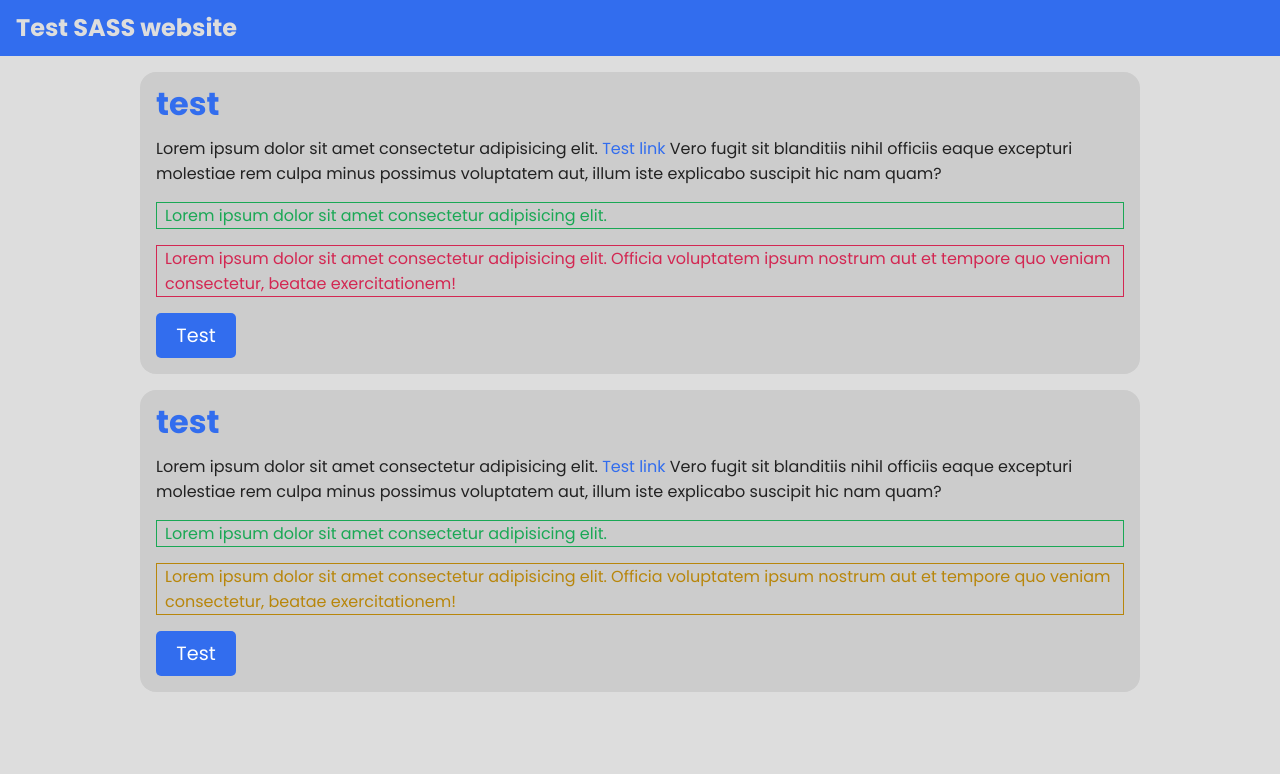
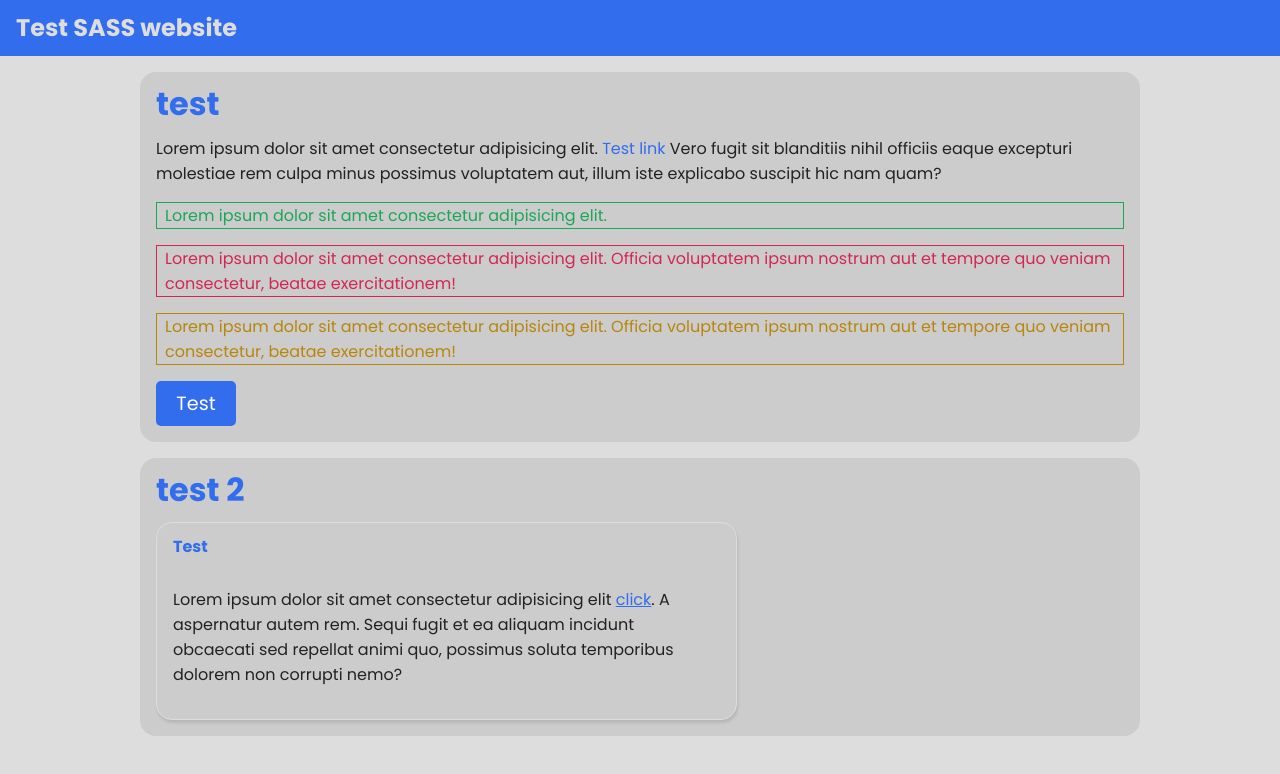
Before and after one commit to Quiatus/prj-sasslib, a website: page index.html in a window 1280 px wide. Drawn offline with Linux system fonts and the light colour scheme.

Commit message:
add partials

```diff
--- a/index.html
+++ b/index.html
@@ -24,21 +24,25 @@
 
             <p class="error">Lorem ipsum dolor sit amet consectetur adipisicing elit. Officia voluptatem ipsum nostrum aut et tempore quo veniam consectetur, beatae exercitationem!</p>
 
-            <button>Test</button>
-        </div>
-
-        <div class="section">
-            <h1>test</h1>
-
-            <p>Lorem ipsum dolor sit amet consectetur adipisicing elit. <a href="#">Test link</a> Vero fugit sit blanditiis nihil officiis eaque excepturi molestiae rem culpa minus possimus voluptatem aut, illum iste explicabo suscipit hic nam quam?</p>
-
-            <p class="notification">Lorem ipsum dolor sit amet consectetur adipisicing elit. </p>
-
             <p class="information">Lorem ipsum dolor sit amet consectetur adipisicing elit. Officia voluptatem ipsum nostrum aut et tempore quo veniam consectetur, beatae exercitationem!</p>
 
             <button>Test</button>
         </div>
 
+        <div class="section">
+            <h1>test 2</h1>
+
+            <div class="card">
+                <h1 class="card-title">
+                    Test
+                </h1>
+
+                <p class="card-body">
+                    Lorem ipsum dolor sit amet consectetur adipisicing elit <a href="#">click</a>. A aspernatur autem rem. Sequi fugit et ea aliquam incidunt obcaecati sed repellat animi quo, possimus soluta temporibus dolorem non corrupti nemo?
+                </p>
+            </div>
+        </div>
+
     </main>
 </body>
 </html>
--- a/sass/_base.scss
+++ b/sass/_base.scss
@@ -11,7 +11,7 @@ header {
   width: 100%;
   background-color: $primary;
   color: $bgcolor;
-  padding: 1rem;
+  padding: $size-def;
   display: flex;
 }
 
@@ -42,12 +42,12 @@ img {
 }
 
 p {
-  margin-bottom: 1rem;
+  margin-bottom: $size-def;
 }
 
 div {
-  margin: 1rem auto;
-  padding: 1rem;
+  margin: $size-def auto;
+  padding: $size-def;
   background-color: $bgcolor-secondary;
-  border-radius: 1rem;
+  border-radius: $size-def;
 }
--- a/sass/_components.scss
+++ b/sass/_components.scss
@@ -9,7 +9,7 @@ button {
     border: none;
     border-radius: 5px;
     background-color: $primary;
-    padding: 0.5rem 0;
+    padding: $size-half 0;
     min-width: 5rem;
 }
 
@@ -26,3 +26,26 @@ button:active {
 .section {
     max-width: 1000px;
 }
+
+.card {
+    display: block;
+    padding: $size-def;
+    border: 1px solid #ddd;
+    box-shadow: $base-box-shadow;
+    max-width: 60%;
+    margin: 0;
+
+    .card-title{
+        font-size: $size-def;
+        padding-bottom: $size-def;
+        font-weight: bold;
+    }
+
+    .card-body {
+        font-size: $size-def;
+    }
+
+    a {
+        text-decoration: underline;
+    }
+}
--- a/sass/_typography.scss
+++ b/sass/_typography.scss
@@ -3,7 +3,7 @@
 h1 {
     color: $primary;
     line-height: 1;
-    margin-bottom: 1rem;
+    margin-bottom: $size-def;
 }
 
 header h2 {
@@ -13,17 +13,17 @@ header h2 {
 .error {
     color: $error;
     border: 1px solid $error;
-    padding: 0 0.5rem;
+    padding: 0 $size-half;
 }
 
 .notification {
     color: $secondary;
     border: 1px solid $secondary;
-    padding: 0 0.5rem;
+    padding: 0 $size-half;
 }
 
 .information {
     color: $info;
     border: 1px solid $info;
-    padding: 0 0.5rem;
+    padding: 0 $size-half;
 }
--- a/sass/_variables.scss
+++ b/sass/_variables.scss
@@ -22,3 +22,9 @@ $opacity-hover: 0.75;
 // Fonts
 
 $font: Poppins, sans-serif;
+$base-box-shadow: 1px 3px 3px rgba(0, 0, 0, 0.1);
+
+// size
+
+$size-def: 1rem;
+$size-half: $size-def * 0.5;
```
Also changed, not shown: css/style.css.
